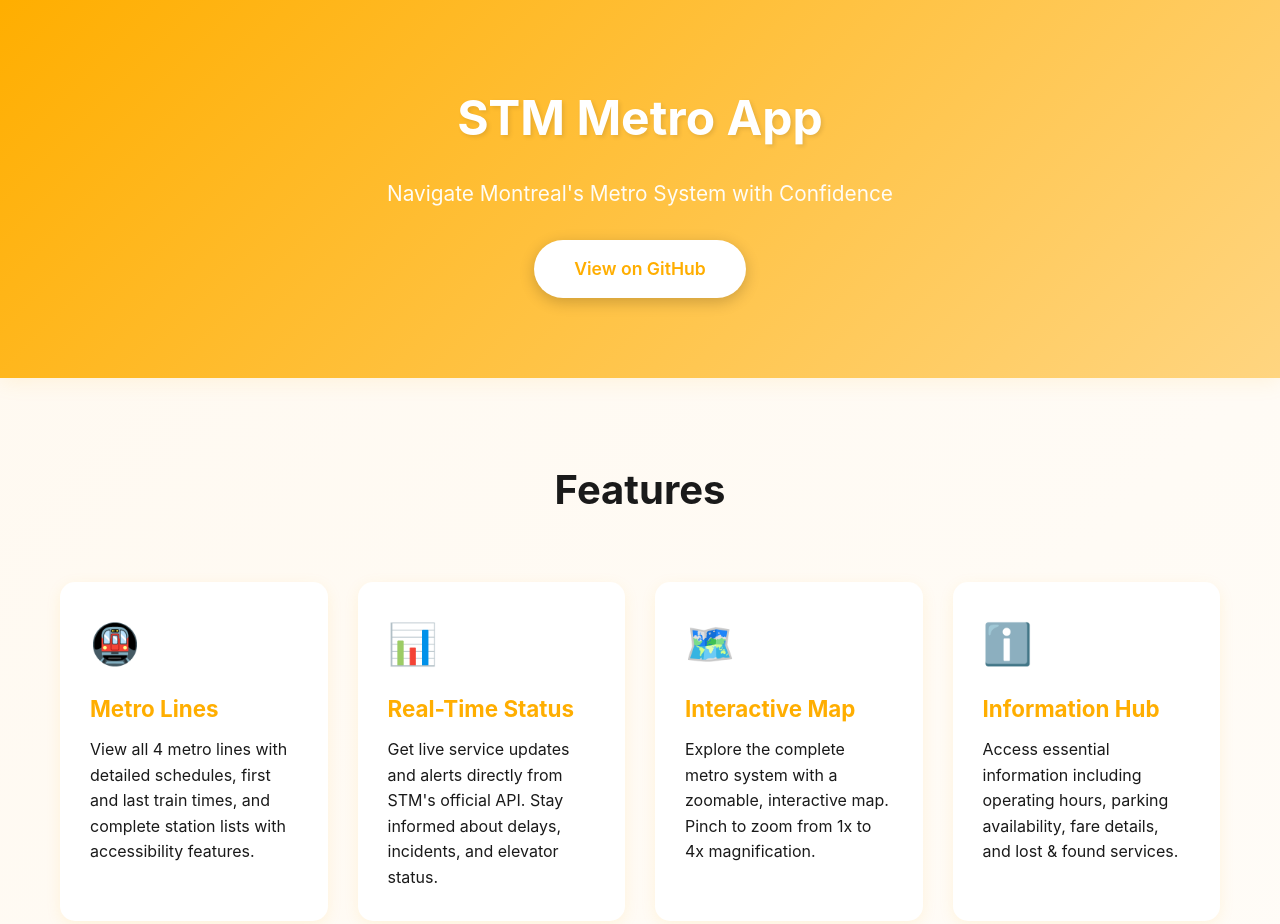
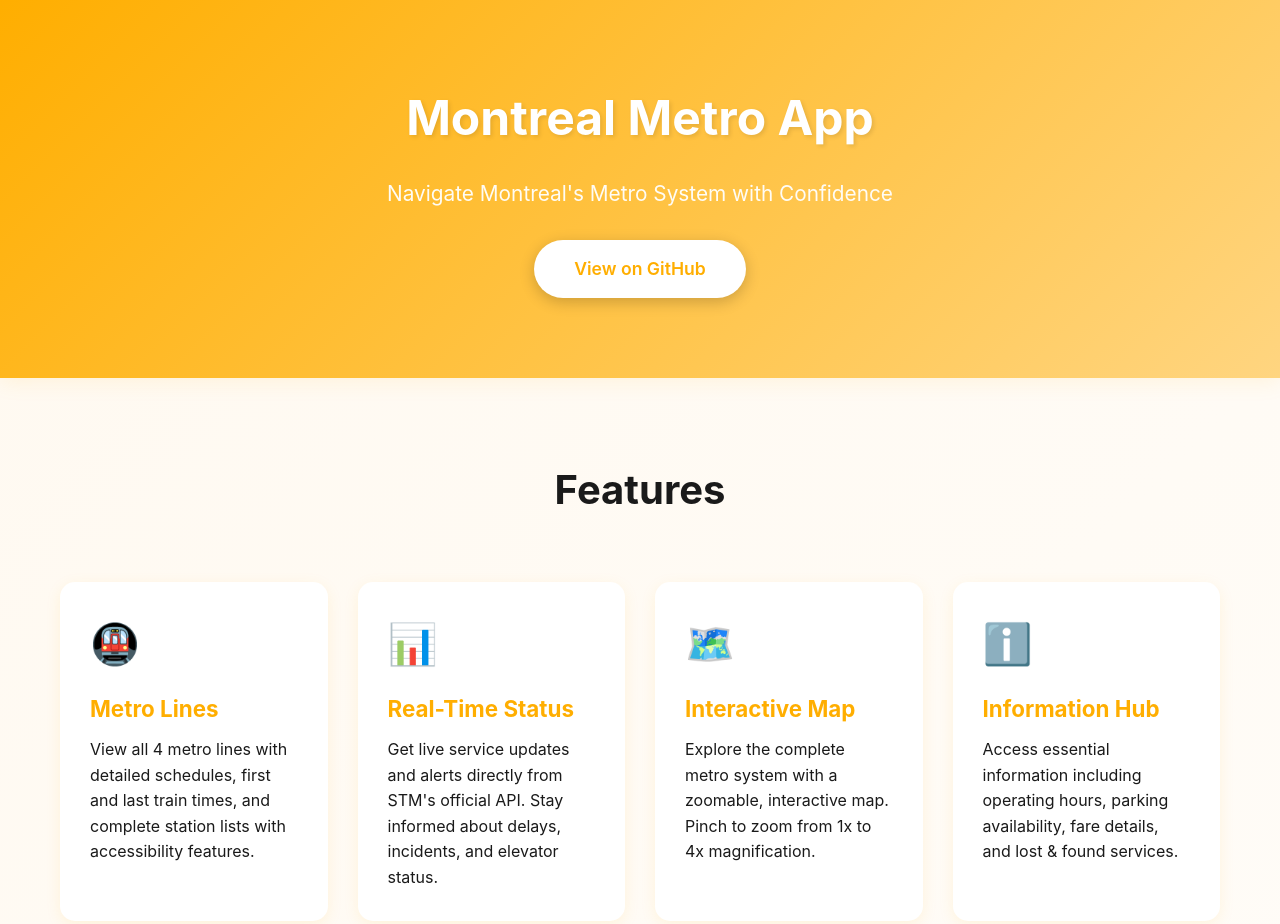
Before and after one commit to adamrais/MontrealMetroApp-website, a plain HTML site: page index.html in a window 1280 px wide. Shown: the top 924 px of the page. Drawn offline with Linux system fonts and the light colour scheme.

Commit message:
Rename STM Metro App to Montreal Metro App

```diff
--- a/index.html
+++ b/index.html
@@ -3,8 +3,8 @@
 <head>
     <meta charset="UTF-8">
     <meta name="viewport" content="width=device-width, initial-scale=1.0">
-    <title>STM Metro App - Navigate Montreal's Metro with Ease</title>
-    <meta name="description" content="A native iOS app for navigating Montreal's STM metro system with real-time updates, schedules, and interactive maps.">
+    <title>Montreal Metro App - Navigate Montreal's Metro with Ease</title>
+    <meta name="description" content="A native iOS app for navigating Montreal's metro system with real-time updates, schedules, and interactive maps.">
     <style>
         * {
             margin: 0;
@@ -247,7 +247,7 @@
 <body>
     <header>
         <div class="container">
-            <h1>STM Metro App</h1>
+            <h1>Montreal Metro App</h1>
             <p class="tagline">Navigate Montreal's Metro System with Confidence</p>
             <a href="https://github.com/adamrais/stmMetroApp" class="cta-button">View on GitHub</a>
         </div>
@@ -348,7 +348,7 @@
 
     <footer>
         <div class="container">
-            <p>&copy; 2025 STM Metro App. Built with SwiftUI for iOS.</p>
+            <p>&copy; 2025 Montreal Metro App. Built with SwiftUI for iOS.</p>
             <p style="margin-top: 10px;">
                 <a href="https://github.com/adamrais/stmMetroApp">GitHub Repository</a> |
                 Data courtesy of <a href="https://www.stm.info" target="_blank">STM</a>
```
